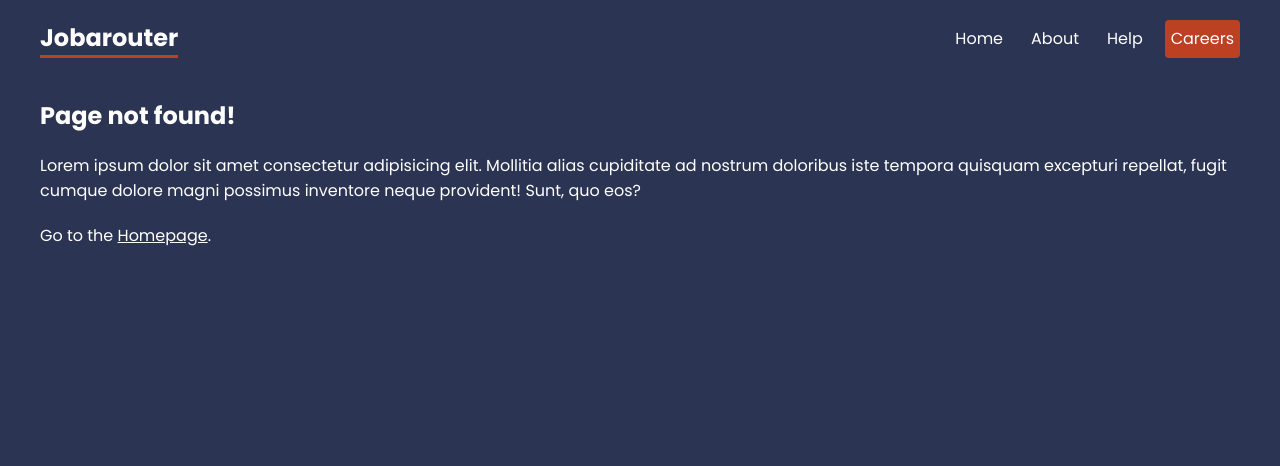
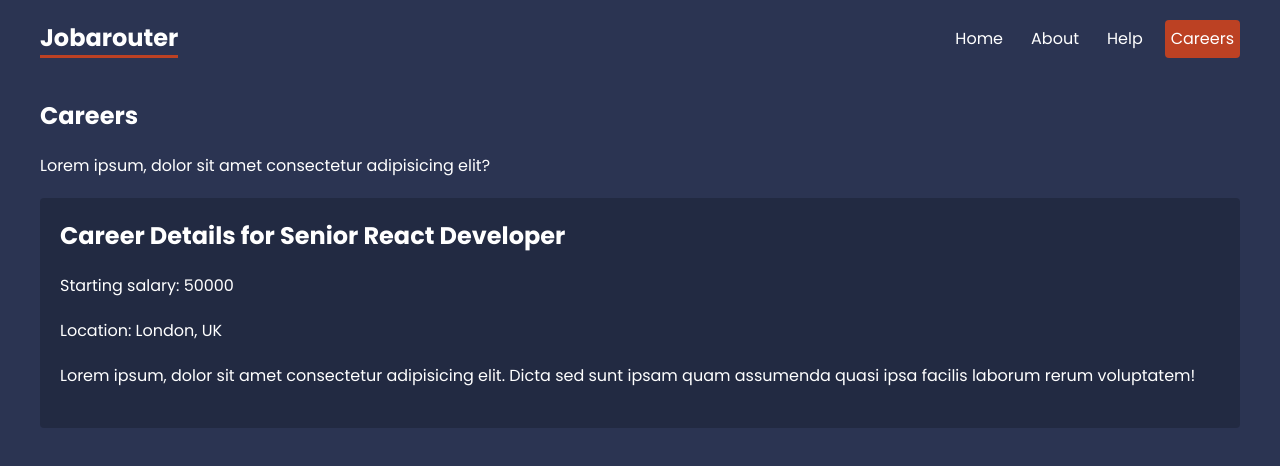
Before and after one commit to Deankinyua/react_router_recap, a React (Vite) app: page /careers/1 in a window 1280 px wide. Shown: the top 466 px of the page. Built offline with nearby package versions, Linux system fonts and the light colour scheme; data requests are answered from the project's data file.

Commit message:
route parameters :id and create a loader function that extracts the id from the parameters then loads data for the specific id

```diff
--- a/src/App.tsx
+++ b/src/App.tsx
@@ -10,16 +10,20 @@ import About from "./pages/About";
 import Home from "./pages/Home";
 import Contact from "./pages/Help/Contact";
 import Faq from "./pages/Help/Faq";
+import CareerDetails from "./pages/careers/CareerDetails";
+import NotFound from "./pages/NotFound";
+import Careers from "./pages/careers/Careers";
 
 // Layouts
 import RootLayout from "./layout/RootLayout";
 import HelpLayout from "./layout/HelpLayout";
-import NotFound from "./pages/NotFound";
-import Careers from "./pages/careers/Careers";
 import CareersLayout from "./layout/CareersLayout";
 
 // Loaders
-import { careersLoader } from "./pages/careers/LoaderFunction";
+import {
+  careersDetailsLoader,
+  careersLoader,
+} from "./pages/careers/LoaderFunction";
 
 const router = createBrowserRouter(
   createRoutesFromElements(
@@ -33,6 +37,11 @@ const router = createBrowserRouter(
 
       <Route path="careers" element={<CareersLayout />}>
         <Route index element={<Careers />} loader={careersLoader}></Route>
+        <Route
+          path=":id"
+          element={<CareerDetails />}
+          loader={careersDetailsLoader}
+        ></Route>
       </Route>
 
       <Route path="*" element={<NotFound />}></Route>
--- a/src/pages/careers/CareerDetails.tsx
+++ b/src/pages/careers/CareerDetails.tsx
@@ -1,8 +1,7 @@
 import { useLoaderData, useParams } from "react-router-dom";
 
 const CareerDetails = () => {
-  // const { id } = useParams();
-  const careerData: any = useLoaderData();
+  const careerData = useLoaderData();
   return (
     <div className="career-details">
       <h2>Career Details for {careerData.title}</h2>
--- a/src/pages/careers/Careers.tsx
+++ b/src/pages/careers/Careers.tsx
@@ -2,6 +2,8 @@ import { useLoaderData, Link } from "react-router-dom";
 
 const Careers = () => {
   const careersData = useLoaderData();
+  console.log(careersData);
+
   return (
     <div className="careers">
       {careersData.map((career) => (
--- a/src/pages/careers/LoaderFunction.ts
+++ b/src/pages/careers/LoaderFunction.ts
@@ -3,3 +3,9 @@ export const careersLoader = async () => {
   const res = await fetch("http://localhost:4000/careers");
   return res.json();
 };
+
+export const careersDetailsLoader = async ({ params }) => {
+  const { id } = params;
+  const res = await fetch("http://localhost:4000/careers/" + id);
+  return res.json();
+};
```
